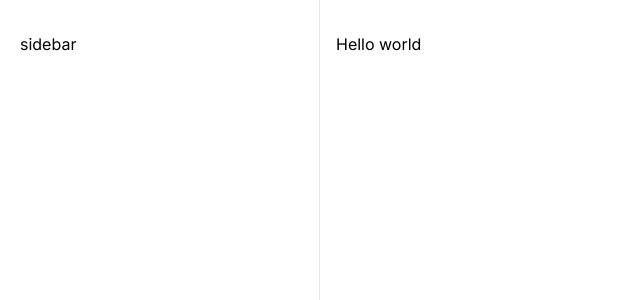
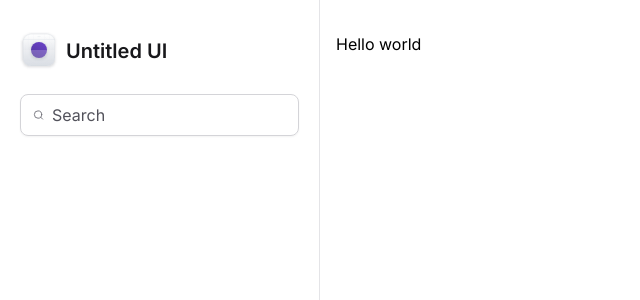
Before and after one commit to RenanFachin/RS_MasterizandoTailwindCSS, a Next.js app: page / in a window 1280 px wide. Shown: the top 300 px of the page, without its empty margins (0-640 px from the left). Built offline with nearby package versions, Linux system fonts and the light colour scheme.

Commit message:
style: Logo e input de busca

```diff
--- a/package.json
+++ b/package.json
@@ -15,6 +15,7 @@
     "autoprefixer": "10.4.15",
     "eslint": "8.47.0",
     "eslint-config-next": "13.4.16",
+    "lucide-react": "^0.268.0",
     "next": "13.4.16",
     "postcss": "8.4.28",
     "react": "18.2.0",
--- /dev/null
+++ b/src/app/components/Sidebar/Logo.tsx
@@ -0,0 +1,209 @@
+export function Logo() {
+  return (
+    <strong className="flex items-center gap-2 text-xl font-semibold text-zinc-900">
+      <svg
+        width={38}
+        height={38}
+        viewBox="0 0 38 38"
+        fill="none"
+        xmlns="http://www.w3.org/2000/svg"
+      >
+        <g filter="url(#filter0_dd_3401_307)">
+          <g clipPath="url(#clip0_3401_307)">
+            <rect x={3} y={2} width={32} height={32} rx={8} fill="#fff" />
+            <rect
+              x={3}
+              y={2}
+              width={32}
+              height={32}
+              rx={8}
+              fill="url(#paint0_linear_3401_307)"
+            />
+            <path
+              fillRule="evenodd"
+              clipRule="evenodd"
+              d="M19 4.039c-7.71 0-13.961 6.25-13.961 13.961 0 7.71 6.25 13.961 13.961 13.961 7.71 0 13.961-6.25 13.961-13.961 0-7.71-6.25-13.961-13.961-13.961zM4.961 18c0-7.753 6.286-14.039 14.039-14.039S33.039 10.247 33.039 18 26.753 32.039 19 32.039 4.961 25.753 4.961 18z"
+              fill="#D0D5DD"
+            />
+            <path
+              fillRule="evenodd"
+              clipRule="evenodd"
+              d="M19 14.078a3.922 3.922 0 100 7.845 3.922 3.922 0 000-7.845zM15 18a4 4 0 118 0 4 4 0 01-8 0z"
+              fill="#D0D5DD"
+            />
+            <path
+              fillRule="evenodd"
+              clipRule="evenodd"
+              d="M19 15.32a2.68 2.68 0 100 5.36 2.68 2.68 0 000-5.36zM16.243 18a2.757 2.757 0 115.514 0 2.757 2.757 0 01-5.514 0z"
+              fill="#D0D5DD"
+            />
+            <path d="M18.961 2h.078v32h-.078V2z" fill="#D0D5DD" />
+            <path d="M35 17.96v.079H3v-.078h32z" fill="#D0D5DD" />
+            <path
+              d="M29.602 2h.078v32h-.078V2zM13.64 2h.078v32h-.077V2zM24.282 2h.077v32h-.077V2zM8.32 2h.078v32H8.32V2z"
+              fill="#D0D5DD"
+            />
+            <path
+              d="M35 28.602v.077H3v-.077h32zM35 12.64v.078H3v-.077h32zM35 23.281v.078H3v-.078h32zM35 7.32v.078H3V7.32h32z"
+              fill="#D0D5DD"
+            />
+            <g filter="url(#filter1_dd_3401_307)">
+              <circle
+                cx={19}
+                cy={18}
+                r={8}
+                fill="url(#paint1_linear_3401_307)"
+              />
+            </g>
+            <g filter="url(#filter2_b_3401_307)">
+              <path
+                d="M3 18h32v3.2c0 4.48 0 6.72-.872 8.432a8 8 0 01-3.496 3.496C28.92 34 26.68 34 22.2 34h-6.4c-4.48 0-6.72 0-8.432-.872a8 8 0 01-3.496-3.496C3 27.92 3 25.68 3 21.2V18z"
+                fill="#fff"
+                fillOpacity={0.2}
+              />
+            </g>
+          </g>
+          <rect
+            x={3.15}
+            y={2.15}
+            width={31.7}
+            height={31.7}
+            rx={7.85}
+            stroke="#D0D5DD"
+            strokeWidth={0.3}
+          />
+        </g>
+        <defs>
+          <filter
+            id="filter0_dd_3401_307"
+            x={0}
+            y={0}
+            width={38}
+            height={38}
+            filterUnits="userSpaceOnUse"
+            colorInterpolationFilters="sRGB"
+          >
+            <feFlood floodOpacity={0} result="BackgroundImageFix" />
+            <feColorMatrix
+              in="SourceAlpha"
+              values="0 0 0 0 0 0 0 0 0 0 0 0 0 0 0 0 0 0 127 0"
+              result="hardAlpha"
+            />
+            <feOffset dy={1} />
+            <feGaussianBlur stdDeviation={1} />
+            <feColorMatrix values="0 0 0 0 0.0627451 0 0 0 0 0.0941176 0 0 0 0 0.156863 0 0 0 0.06 0" />
+            <feBlend
+              in2="BackgroundImageFix"
+              result="effect1_dropShadow_3401_307"
+            />
+            <feColorMatrix
+              in="SourceAlpha"
+              values="0 0 0 0 0 0 0 0 0 0 0 0 0 0 0 0 0 0 127 0"
+              result="hardAlpha"
+            />
+            <feOffset dy={1} />
+            <feGaussianBlur stdDeviation={1.5} />
+            <feColorMatrix values="0 0 0 0 0.0627451 0 0 0 0 0.0941176 0 0 0 0 0.156863 0 0 0 0.1 0" />
+            <feBlend
+              in2="effect1_dropShadow_3401_307"
+              result="effect2_dropShadow_3401_307"
+            />
+            <feBlend
+              in="SourceGraphic"
+              in2="effect2_dropShadow_3401_307"
+              result="shape"
+            />
+          </filter>
+          <filter
+            id="filter1_dd_3401_307"
+            x={8}
+            y={8}
+            width={22}
+            height={22}
+            filterUnits="userSpaceOnUse"
+            colorInterpolationFilters="sRGB"
+          >
+            <feFlood floodOpacity={0} result="BackgroundImageFix" />
+            <feColorMatrix
+              in="SourceAlpha"
+              values="0 0 0 0 0 0 0 0 0 0 0 0 0 0 0 0 0 0 127 0"
+              result="hardAlpha"
+            />
+            <feOffset dy={1} />
+            <feGaussianBlur stdDeviation={1} />
+            <feColorMatrix values="0 0 0 0 0.0627451 0 0 0 0 0.0941176 0 0 0 0 0.156863 0 0 0 0.06 0" />
+            <feBlend
+              in2="BackgroundImageFix"
+              result="effect1_dropShadow_3401_307"
+            />
+            <feColorMatrix
+              in="SourceAlpha"
+              values="0 0 0 0 0 0 0 0 0 0 0 0 0 0 0 0 0 0 127 0"
+              result="hardAlpha"
+            />
+            <feOffset dy={1} />
+            <feGaussianBlur stdDeviation={1.5} />
+            <feColorMatrix values="0 0 0 0 0.0627451 0 0 0 0 0.0941176 0 0 0 0 0.156863 0 0 0 0.1 0" />
+            <feBlend
+              in2="effect1_dropShadow_3401_307"
+              result="effect2_dropShadow_3401_307"
+            />
+            <feBlend
+              in="SourceGraphic"
+              in2="effect2_dropShadow_3401_307"
+              result="shape"
+            />
+          </filter>
+          <filter
+            id="filter2_b_3401_307"
+            x={-2}
+            y={13}
+            width={42}
+            height={26}
+            filterUnits="userSpaceOnUse"
+            colorInterpolationFilters="sRGB"
+          >
+            <feFlood floodOpacity={0} result="BackgroundImageFix" />
+            <feGaussianBlur in="BackgroundImageFix" stdDeviation={2.5} />
+            <feComposite
+              in2="SourceAlpha"
+              operator="in"
+              result="effect1_backgroundBlur_3401_307"
+            />
+            <feBlend
+              in="SourceGraphic"
+              in2="effect1_backgroundBlur_3401_307"
+              result="shape"
+            />
+          </filter>
+          <linearGradient
+            id="paint0_linear_3401_307"
+            x1={19}
+            y1={2}
+            x2={19}
+            y2={34}
+            gradientUnits="userSpaceOnUse"
+          >
+            <stop stopColor="#fff" />
+            <stop offset={1} stopColor="#D0D5DD" />
+          </linearGradient>
+          <linearGradient
+            id="paint1_linear_3401_307"
+            x1={15}
+            y1={26}
+            x2={23}
+            y2={10}
+            gradientUnits="userSpaceOnUse"
+          >
+            <stop stopColor="#53389E" />
+            <stop offset={1} stopColor="#6941C6" />
+          </linearGradient>
+          <clipPath id="clip0_3401_307">
+            <rect x={3} y={2} width={32} height={32} rx={8} fill="#fff" />
+          </clipPath>
+        </defs>
+      </svg>
+      <span>Untitled UI</span>
+    </strong>
+  )
+}
--- /dev/null
+++ b/src/app/components/Sidebar/index.tsx
@@ -0,0 +1,19 @@
+import { Logo } from './Logo'
+import { Search } from 'lucide-react'
+
+export function Sidebar() {
+  return (
+    <aside className="space-y-6 border-r border-zinc-200 px-5 py-8">
+      <Logo />
+
+      <div className="flex w-full items-center gap-2 rounded-lg border border-zinc-300 px-3 py-2 shadow-sm">
+        <Search className="h-5 w-5 text-zinc-500" />
+
+        <input
+          className="flex-1 border-0 bg-transparent p-0 text-zinc-900 placeholder-zinc-600"
+          placeholder="Search"
+        />
+      </div>
+    </aside>
+  )
+}
--- a/src/app/layout.tsx
+++ b/src/app/layout.tsx
@@ -1,6 +1,7 @@
 import './globals.css'
 import type { Metadata } from 'next'
 import { Inter } from 'next/font/google'
+import { Sidebar } from './components/Sidebar'
 
 const inter = Inter({ subsets: ['latin'] })
 
@@ -18,7 +19,7 @@
     <html lang="en">
       <body className={inter.className}>
         <div className="grid-cols-app grid min-h-screen">
-          <aside className="border-r border-zinc-200 px-5 py-8">sidebar</aside>
+          <Sidebar />
 
           <main className="px-4 pb-12 pt-8">{children}</main>
         </div>
```
Also changed, not shown: 1 other file (tests, documents, lock files or other folders).
